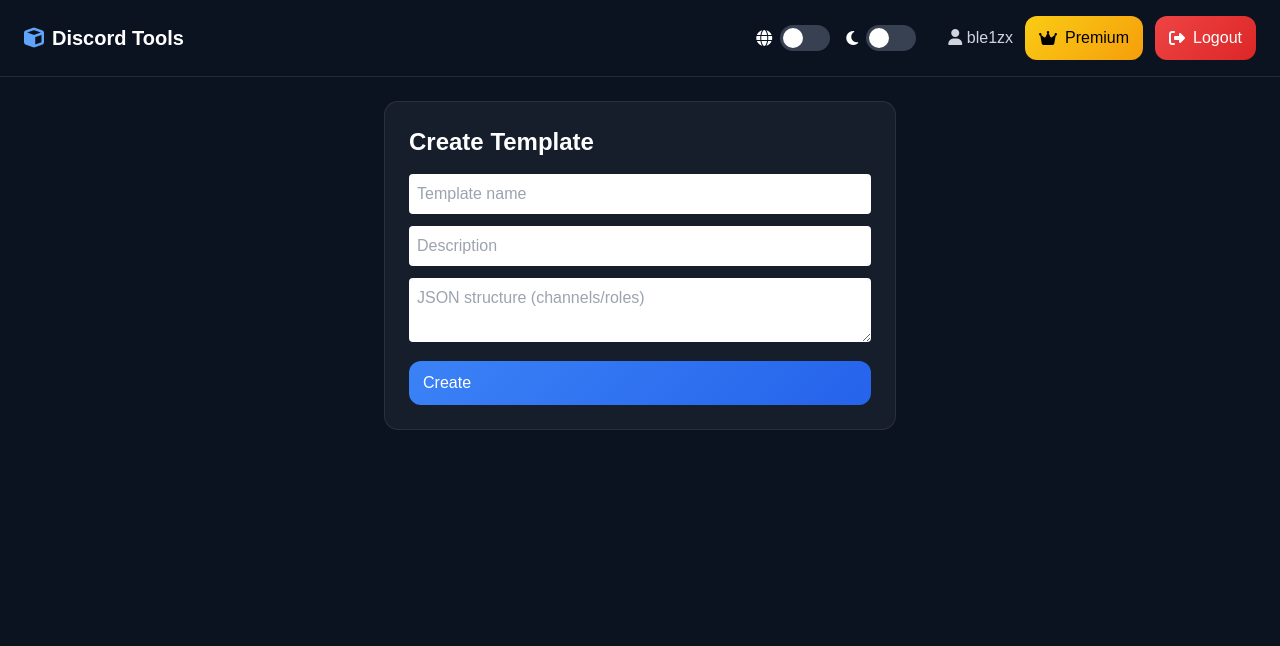
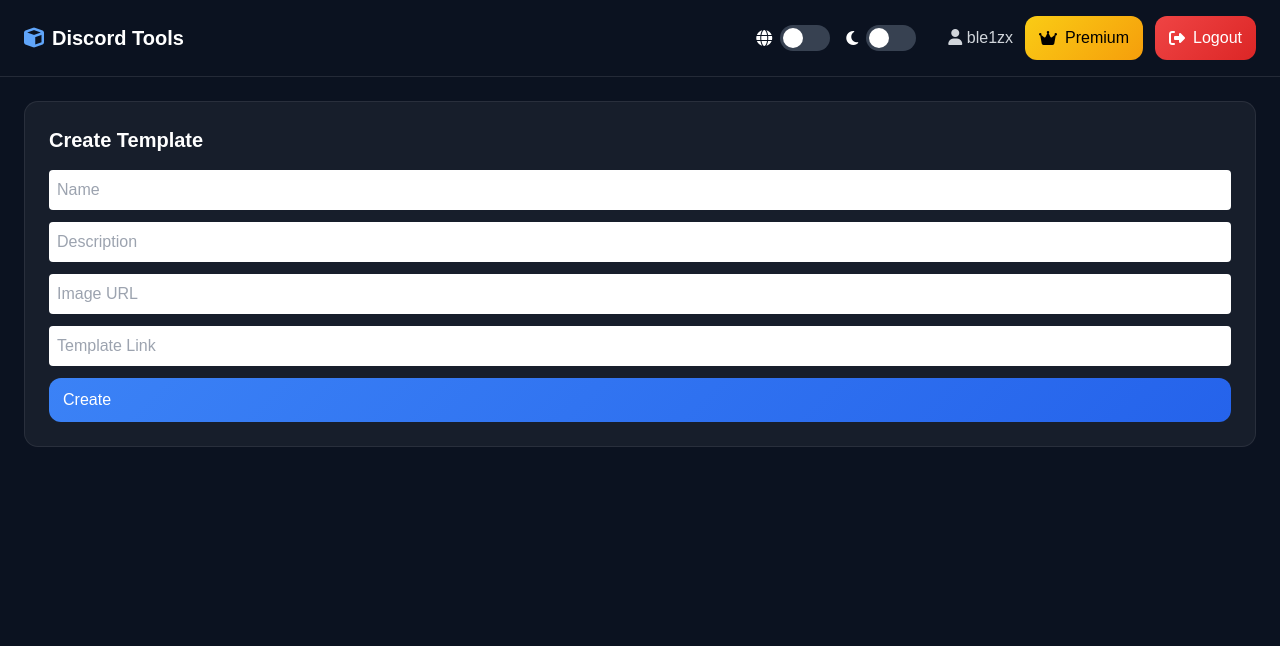
Before and after one commit to veskerlakq/Discord-Tools, a Flask app: page /create-template in a window 1280 px wide. Shown: the top 646 px of the page. Run offline with Flask 3, Linux system fonts and the light colour scheme; a user stored in the database is signed in; some libraries are stand-ins or nearby versions.

Commit message:
Update create_template.html

```diff
--- a/FlaskProject/templates/create_template.html
+++ b/FlaskProject/templates/create_template.html
@@ -2,24 +2,21 @@
 
 {% block content %}
 
-<div class="card p-6 max-w-lg mx-auto">
+<div class="card p-6">
 
-    <h1 class="text-2xl font-bold mb-4">Create Template</h1>
+    <h2 class="text-xl font-bold mb-4">Create Template</h2>
 
-    <form method="POST">
+    <form method="POST" class="flex flex-col gap-3">
 
-        <input name="name" placeholder="Template name"
-        class="w-full p-2 mb-3 text-black rounded">
+        <input name="name" placeholder="Name" class="p-2 rounded text-black">
 
-        <input name="desc" placeholder="Description"
-        class="w-full p-2 mb-3 text-black rounded">
+        <input name="desc" placeholder="Description" class="p-2 rounded text-black">
 
-        <textarea name="data" placeholder="JSON structure (channels/roles)"
-        class="w-full p-2 mb-3 text-black rounded"></textarea>
+        <input name="image" placeholder="Image URL" class="p-2 rounded text-black">
 
-        <button class="btn blue w-full">
-            Create
-        </button>
+        <input name="link" placeholder="Template Link" class="p-2 rounded text-black">
+
+        <button class="btn blue">Create</button>
 
     </form>
 
```
